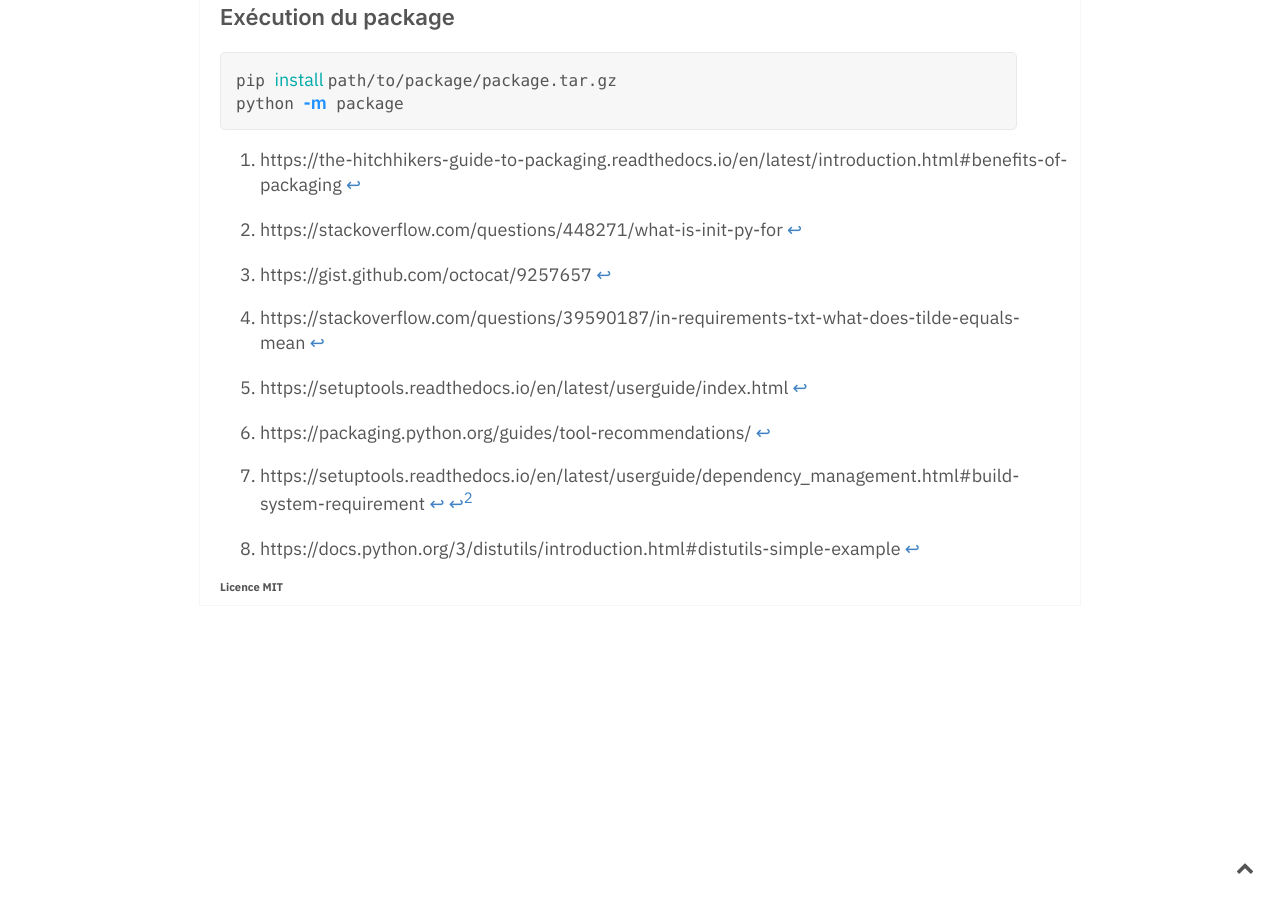
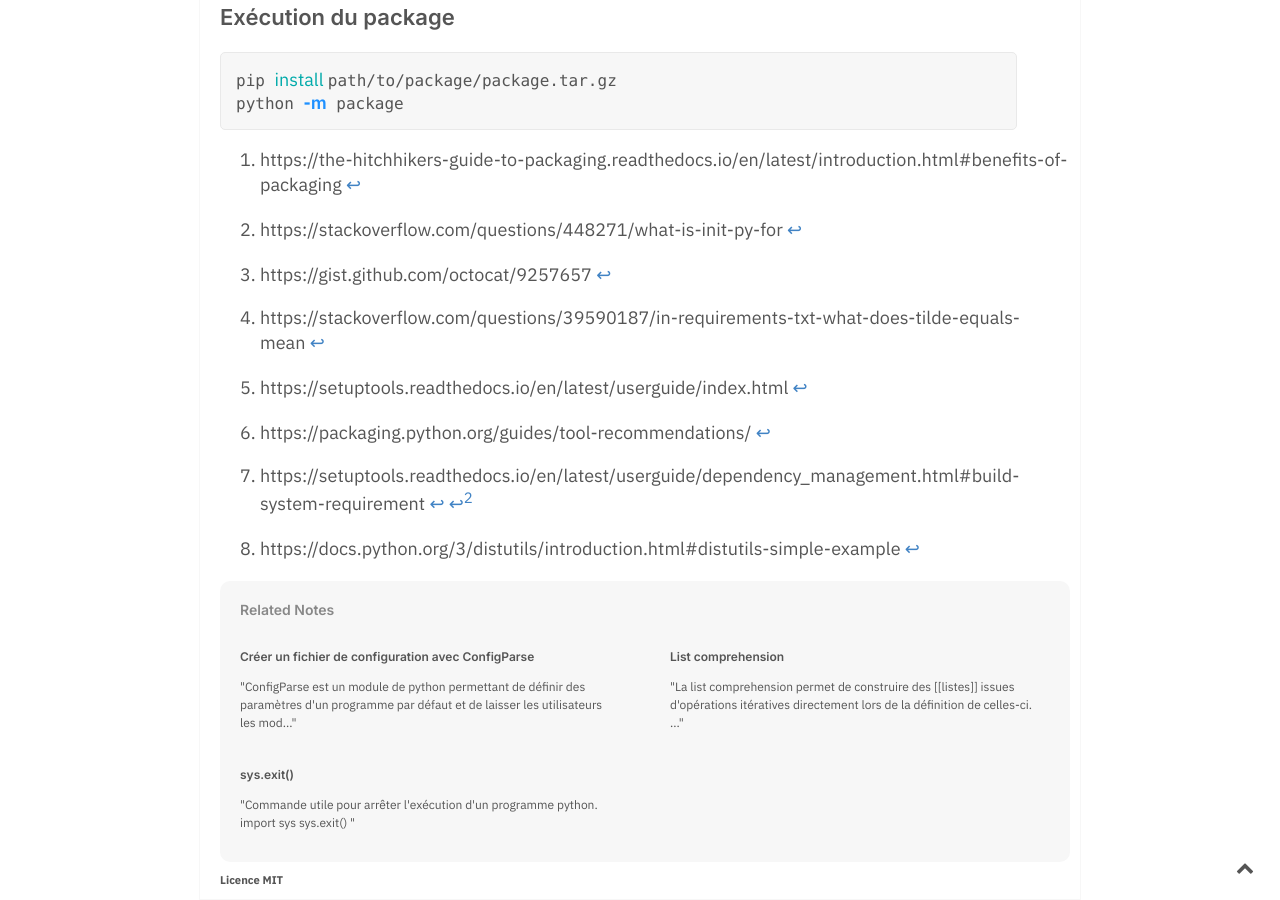
Before and after one commit to Maxence-L/arboretum.link, a Jekyll site: the page built from _notes/packager-un-projet-python.md, in a window 1280 px wide and 900 px high, scrolled down 7646 px. Built offline with Jekyll 4.4.1, drawn with Linux system fonts in a browser that asks for light colours; the table of contents is made by our own code; before the commit the page ends 8252 px from its top, so only the background shows below that.

Commit message:
Adeed tags and list comprehension

````diff
--- a/_includes/feed.html
+++ b/_includes/feed.html
@@ -10,7 +10,10 @@
             </ul>
             <p style="margin-top: 0px;" class="feed-title">{{ item.title }}</p>
             {%- else -%}
-            <p class="feed-title">{{ item.title }}</p>
+                <ul style="padding-left: 20px; margin-top: 20px;" class="tags">
+                    <li style="padding: 0 5px; border-radius: 10px;" class="tag">{{item.tags[0]}}</li>
+                </ul>
+                <p style="margin-top: 0px;" class="feed-title">{{ item.title }}</p>
             {%- endif -%}
             <p class="feed-excerpt">{{ item.content | strip_html | strip | escape | truncate: 100}}</p>
             </a>
--- /dev/null
+++ b/_notes/list-comprehension.md
@@ -0,0 +1,37 @@
+---
+title: List comprehension
+tags: stdlib
+toc: false
+---
+
+La *list comprehension* permet de construire des [[listes]] issues d'opérations itératives directement lors de la définition de celles-ci. Les list comprehensions sont généralement plus rapide et élégantes.
+La syntaxe est la suivante : [expression for item in iterable]
+```python
+[x*x for x in range(5)]
+
+# [0, 1, 4, 9, 16]
+```
+
+On peut aussi ajouter des conditions et des branches else. Dans le cas d'une condition seule, elle vient à la fin :
+```python
+[x for x in range(10) if x % 2 == 0]
+
+# [0, 2, 4, 6, 8]
+```
+
+Avec un if...else, la branche se situe devant le 'for' :
+```python
+["Odd" if x%2 == 0 else "Even" for x in range(10)]
+
+# ['Even', 'Odd', 'Even', ...
+```
+
+On peut même l'utiliser pour créer des listes imbriquées.
+Par exemple, pour transposer :
+```python
+matrix = [ [1, 2], [3,4], [5,6], [7,8] ]
+transposed = [ [row[i] for row in matrix] for i in range(2)]
+print(transposed)
+
+# [ [1, 3, 5, 7], [2, 4, 6, 8] ]
+```
````
Also changed, not shown: _notes/packager-un-projet-python.md (+1 -1 lines), about.md (+7 -5 lines).
